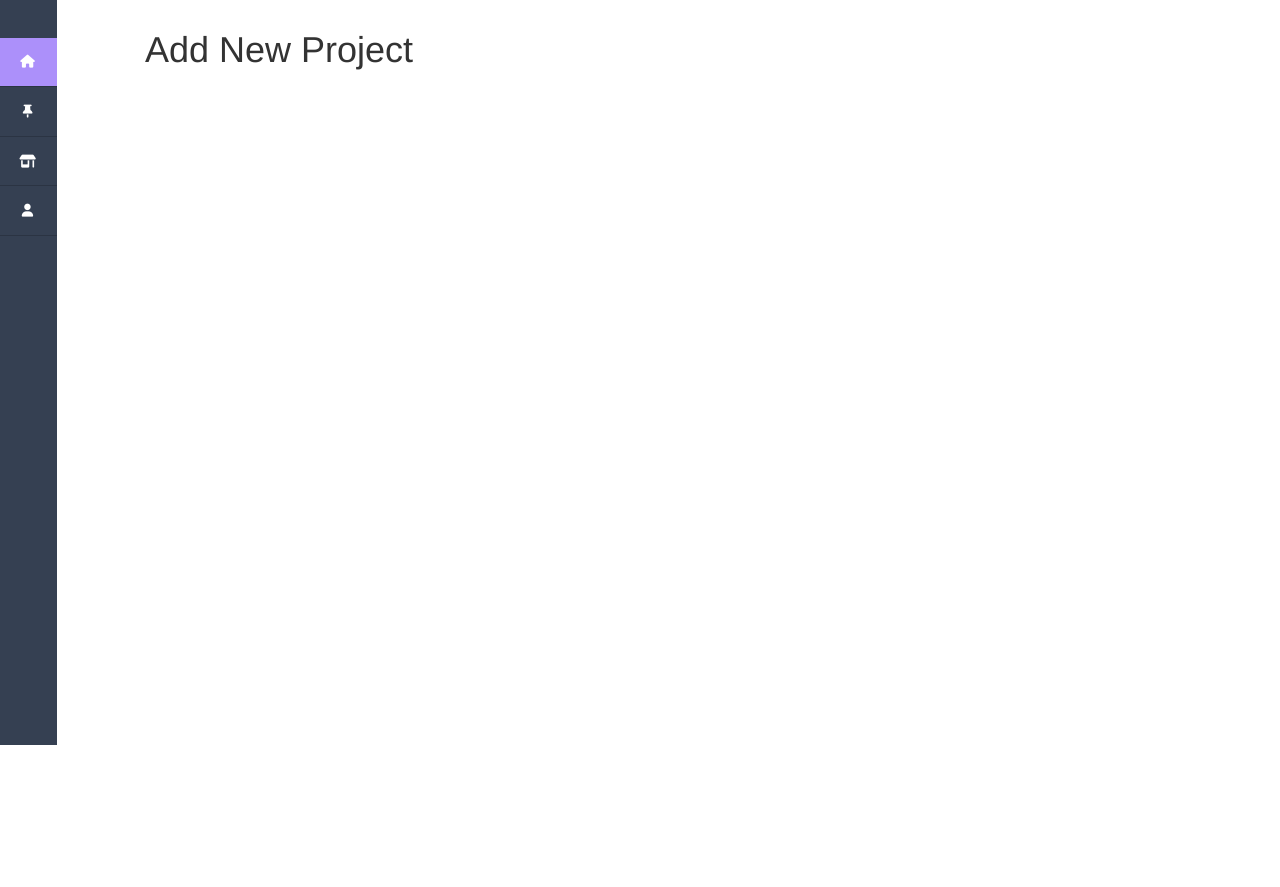
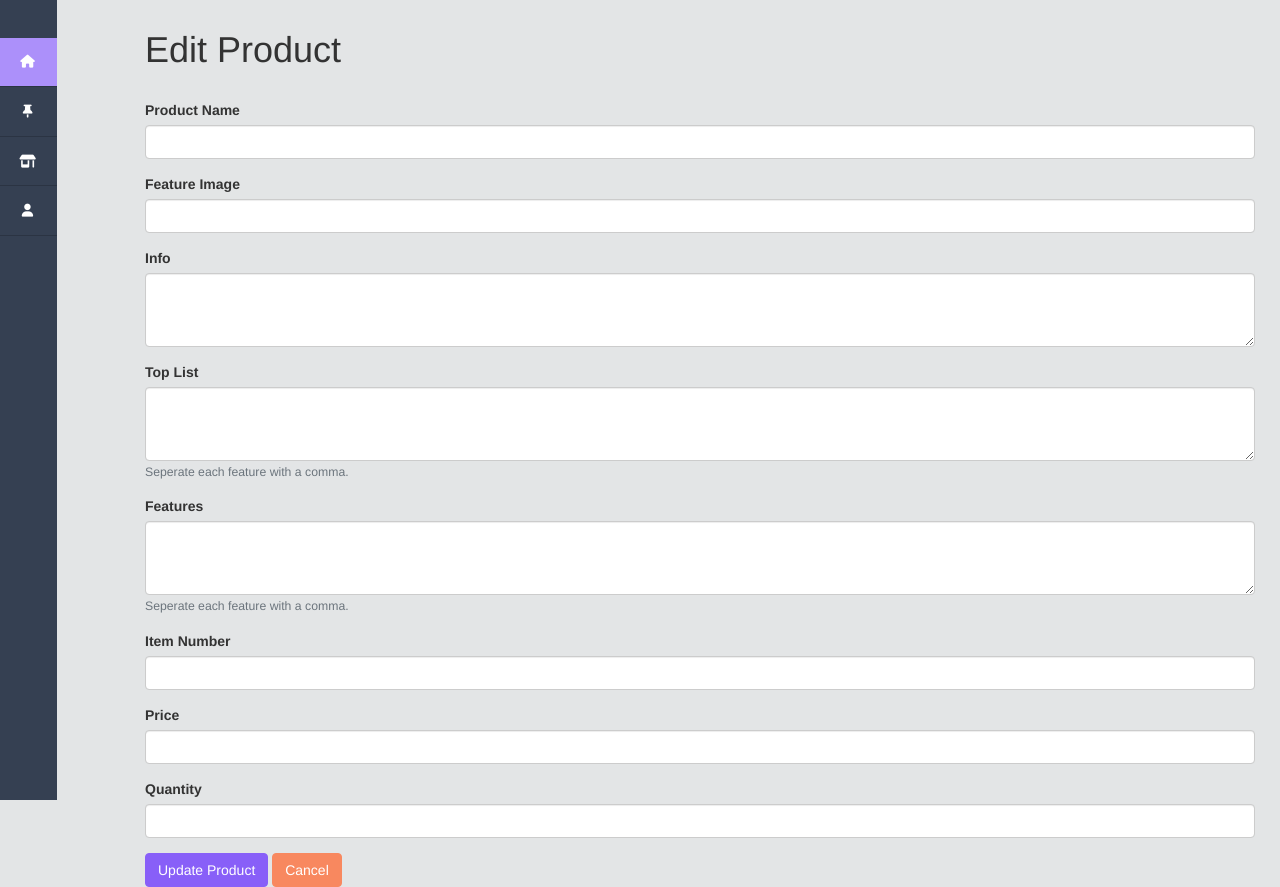
Before and after one commit to skoolboi434/dashboard, a PHP site: page /index.php?page=dashboard-edit in a window 1280 px wide. Shown: the part 55-942 px from the top of the page. Before the commit the page ends 800 px from the top, so only its background shows below. Run offline with PHP 8.4, Linux system fonts and the light colour scheme; tables that the repository leaves empty or names only in its code hold one stand-in row (values such as "Sample post"); data that the repository does not hold is empty; some libraries are stand-ins or nearby versions.

Commit message:
Update functionality added

```diff
--- a/dashboard-edit.php
+++ b/dashboard-edit.php
@@ -1,3 +1,45 @@
+<?php
+
+$id = $_GET['id'];
+$sql = "SELECT * FROM `products` WHERE id = $id LIMIT 1";
+
+$result = $conn->query($sql);
+$row = mysqli_fetch_assoc($result);
+
+// var_dump($row);
+
+if(isset($_POST['submit'])) {
+  $pimage = $_POST['product_image'];
+  $pname = $_POST['product_name'];
+  $pinfo = $_POST['info'];
+  $pcategory = $_POST['cat_id'];
+  $pprice = $_POST['price'];
+  $pquantity = $_POST['quantity'];
+  $ptoplist = $_POST['top_list'];
+  $pfeatures = $_POST['features'];
+  $pitem_num = $_POST['item_num'];
+
+  $sql = "UPDATE `products` SET `product_image`='$pimage',`product_name`='$pname',`info`='$pinfo',`price`='$pprice',`quantity`='$pquantity',`top_list`='$ptoplist',`features`='$pfeatures',`item_num`='$pitem_num', `created_at`=NULL WHERE id='$id'";
+
+  $result = $conn->query($sql);
+
+  // var_dump($result);
+
+  if($result == true) {
+
+    header('Location: index.php?page=dashboard-products');
+
+  } else {
+    echo "Error: " . $sql . " " . $conn->error;
+  }
+    // header('Location: index.php?page=dashboard-products');
+    // exit;
+  $conn->close();
+
+}
+
+?>
+<div class="wrap">
   <div class="dashboard-main">
     <div class="left-side">
       <?php include 'sidenav.php' ?>
@@ -5,8 +47,53 @@
     <div class="right-side">
       <div class="container">
         <div class="top-container d-flex my-5">
-        <h1 class="heading">Add New Project</h1>
+          <h1 class="heading">Edit Product</h1>
+        </div>
+
+        <div class="form-container">
+          <form action="" method="POST">
+            <div class="form-group">
+              <label for="product_name">Product Name</label>
+              <input name="product_name" type="text" class="form-control" id="product_name" value="<?php echo $row['product_name']; ?>">
+            </div>
+            <div class="form-group">
+              <label for="product_image">Feature Image</label>
+              <input name="product_image" type="text" class="form-control" id="product_image" value="<?php echo $row['product_image']; ?>">
+            </div>
+            <div class="form-group">
+              <label for="info">Info</label>
+              <textarea name="info" class="form-control" id="info" rows="3"><?php echo $row['info']; ?></textarea>
+            </div>
+            <div class="form-group">
+              <label for="top_list">Top List</label>
+              <textarea name="top_list" class="form-control" id="top_list" aria-describedby="topListsHelp" rows="3"><?php echo $row['top_list']; ?></textarea>
+              <small id="topListHelp" class="form-text text-muted">Seperate each feature with a comma.</small>
+            </div>
+            <div class="form-group">
+              <label for="features">Features</label>
+              <textarea name="features" class="form-control" id="features" aria-describedby="featuresHelp" rows="3"><?php echo $row['features']; ?></textarea>
+              <small id="featuresHelp" class="form-text text-muted">Seperate each feature with a comma.</small>
+            </div>
+            <div class="form-group">
+              <label for="item_num">Item Number</label>
+              <input name="item_num" type="text" class="form-control" id="item_num" value="<?php echo $row['item_num']; ?>">
+            </div>
+
+            <div class="form-group">
+              <label for="price">Price</label>
+              <input name="price" type="text" class="form-control" id="price" value="<?php echo $row['price']; ?>">
+            </div>
+            <div class="form-group">
+              <label for="quantity">Quantity</label>
+              <input name="quantity" type="number" class="form-control" id="quantity" value="<?php echo $row['quantity']; ?>">
+            </div>
+            <div class="btn-container">
+              <button type="submit" name="submit" class="btn btn-primary">Update Product</button>
+              <a href="index.php?page=dashboard-products" class="btn btn-third">Cancel</a>
+            </div>
+          </form>
         </div>
       </div>
     </div>
   </div>
+</div>
--- a/dashboard-products.php
+++ b/dashboard-products.php
@@ -17,6 +17,7 @@
     <div class="product-list-container">
       <div class="container">
         <div class="top-container d-flex my-5">
+
           <h1 class="heading">Projects</h1>
           <a href="index.php?page=dashboard-add" class="btn btn-primary d-block">Add New</a>
         </div>
@@ -31,10 +32,10 @@
             <?php foreach($products as $product) : ?>
               <tr>
                 <td><?= $product['id'] ?></td>
-                <td><a href="index.php?page=dashboard-product-edit&id=<?=$product['id']?>" class="edit-link"><?= $product['product_name'] ?></a></td>
+                <td><a href="index.php?page=dashboard-edit&id=<?=$product['id']?>" class="edit-link"><?= $product['product_name'] ?></a></td>
                 <td><?= $product['created_at'] ?></td>
                 <td>
-                  <a href="index.php?page=dashboard-edit" class="btn btn-third">Edit</a>
+                  <a href="index.php?page=dashboard-edit&id=<?=$product['id']?>" class="btn btn-third">Edit</a>
                   <a href="index.php?page=dashboard-delete" class="btn btn-danger">Delete</a></td>
                   </tr>
             <?php endforeach; ?>
--- a/process-add-product.php
+++ b/process-add-product.php
@@ -27,7 +27,7 @@ if($result == true) {
 } else {
   echo "Error: " . $sql . " " . $conn->error;
 }
-header('Location: index.php?page=dashboard-products');
+  header('Location: index.php?page=dashboard-products');
   exit;
 $conn->close();
 
```
Also changed, not shown: process-update.php (added, +10 -0 lines). Lines whose indentation alone changed are shown as unchanged.
